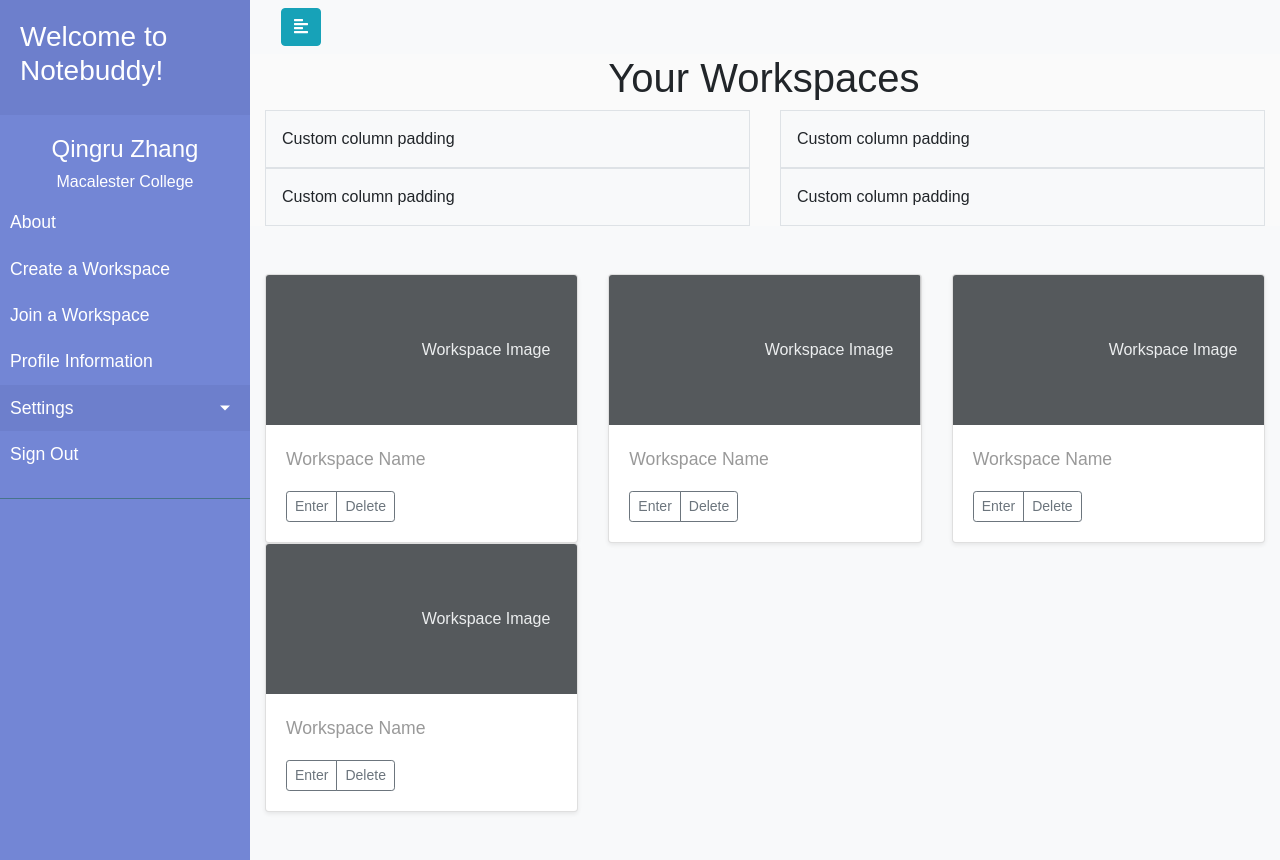
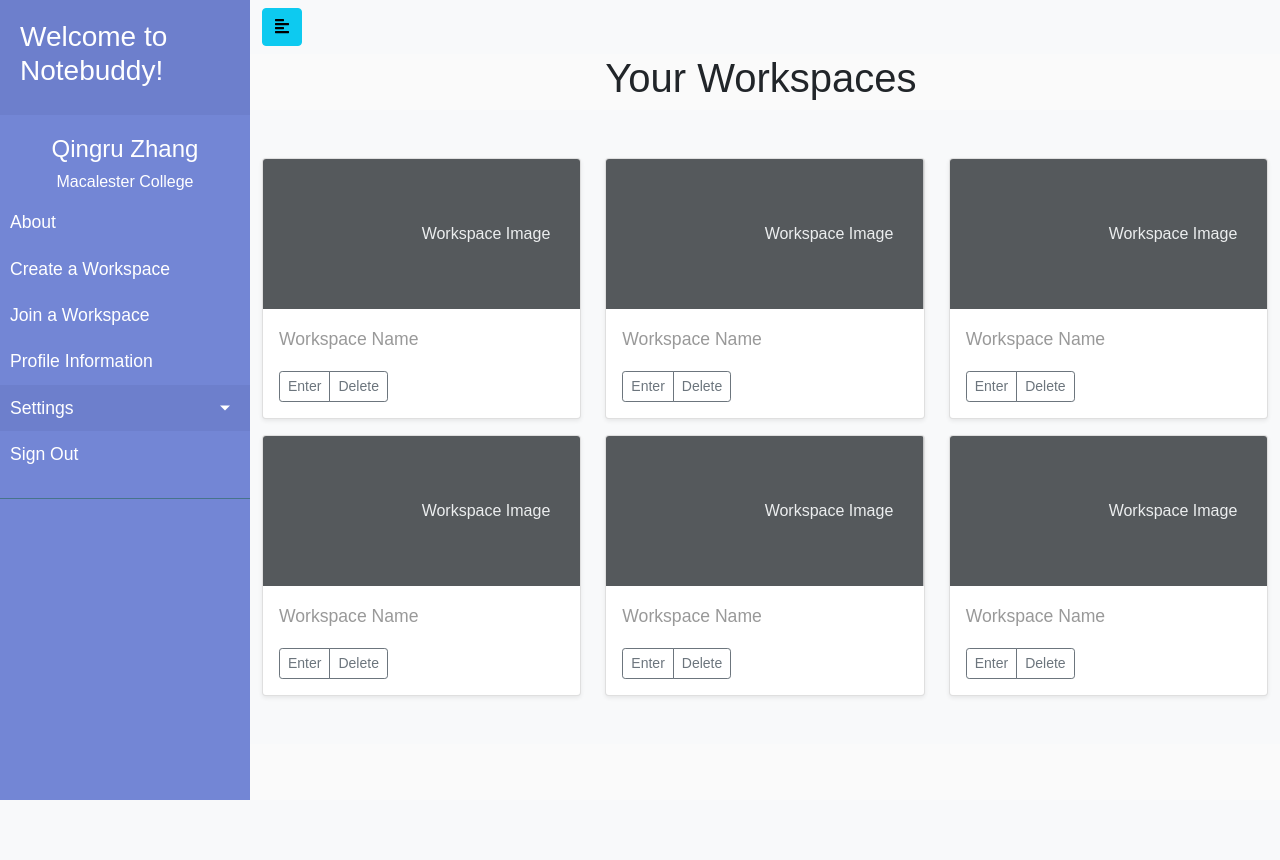
Before and after one commit to stephaniele/notebuddy, a Flask app: page / in a window 1280 px wide. After the commit the page ends 800 px from the top, so only its background shows below. Run offline with Flask 2, Linux system fonts and the light colour scheme; some libraries are stand-ins or nearby versions.

Commit message:
front-page design done

```diff
--- a/templates/homepage.html
+++ b/templates/homepage.html
@@ -4,10 +4,14 @@
     <!-- Required meta tags -->
     <meta charset="utf-8">
     <meta name="viewport" content="width=device-width, initial-scale=1, shrink-to-fit=no">
-    <link rel="stylesheet" href="https://stackpath.bootstrapcdn.com/bootstrap/4.3.1/css/bootstrap.min.css" integrity="sha384-ggOyR0iXCbMQv3Xipma34MD+dH/1fQ784/j6cY/iJTQUOhcWr7x9JvoRxT2MZw1T" crossorigin="anonymous">
+    <!-- Bootstrap CSS -->
+    <link href="https://cdn.jsdelivr.net/npm/bootstrap@5.0.2/dist/css/bootstrap.min.css" rel="stylesheet" integrity="sha384-EVSTQN3/azprG1Anm3QDgpJLIm9Nao0Yz1ztcQTwFspd3yD65VohhpuuCOmLASjC" crossorigin="anonymous">
+    <!-- Sidebar CSS -->
     <link rel="stylesheet" href="../static/style.css" />
+    <!-- Awsome Font -->
     <script defer src="https://use.fontawesome.com/releases/v5.0.13/js/solid.js" integrity="sha384-tzzSw1/Vo+0N5UhStP3bvwWPq+uvzCMfrN1fEFe+xBmv1C/AtVX5K0uZtmcHitFZ" crossorigin="anonymous"></script>
     <script defer src="https://use.fontawesome.com/releases/v5.0.13/js/fontawesome.js" integrity="sha384-6OIrr52G08NpOFSZdxxz1xdNSndlD4vdcf/q2myIUVO0VsqaGHJsB0RaBE01VTOY" crossorigin="anonymous"></script>
+
     <title>Welcome to notebuddy</title>
   </head>
 
@@ -70,27 +74,12 @@
                     </div>
                 </div>
             </div>
-            <div class="container overflow-hidden">
-                <div class="row gy-5">
-                  <div class="col-6">
-                    <div class="p-3 border bg-light">Custom column padding</div>
-                  </div>
-                  <div class="col-6">
-                    <div class="p-3 border bg-light">Custom column padding</div>
-                  </div>
-                  <div class="col-6">
-                    <div class="p-3 border bg-light">Custom column padding</div>
-                  </div>
-                  <div class="col-6">
-                    <div class="p-3 border bg-light">Custom column padding</div>
-                  </div>
-                </div>
-              </div>
+
             <div class="album py-5 bg-light">
 
                 <div class="container">
 
-                  <div class="row row-cols-1 row-cols-sm-2 row-cols-md-3 gy-5">
+                  <div class="row row-cols-1 row-cols-sm-2 row-cols-md-3 gy-3">
 
                     <div class="col-md-4">
                       <div class="card shadow-sm">
@@ -156,6 +145,37 @@
                         </div>
                       </div>
 
+                      <div class="col-md-4">
+                        <div class="card shadow-sm">
+                          <svg class="bd-placeholder-img card-img-top" width="100%" height="150" xmlns="http://www.w3.org/2000/svg" role="img" aria-label="Placeholder: Thumbnail" preserveAspectRatio="xMidYMid slice" focusable="false"><title>Placeholder</title><rect width="100%" height="100%" fill="#55595c"/><text x="50%" y="50%" fill="#eceeef" dy=".3em">Workspace Image</text></svg>
+
+                          <div class="card-body">
+                            <p class="card-text">Workspace Name</p>
+                            <div class="d-flex justify-content-between align-items-center">
+                              <div class="btn-group">
+                                <button type="button" class="btn btn-sm btn-outline-secondary">Enter</button>
+                                <button type="button" class="btn btn-sm btn-outline-secondary">Delete</button>
+                              </div>
+                            </div>
+                          </div>
+                        </div>
+                      </div>
+
+                      <div class="col-md-4">
+                        <div class="card shadow-sm">
+                          <svg class="bd-placeholder-img card-img-top" width="100%" height="150" xmlns="http://www.w3.org/2000/svg" role="img" aria-label="Placeholder: Thumbnail" preserveAspectRatio="xMidYMid slice" focusable="false"><title>Placeholder</title><rect width="100%" height="100%" fill="#55595c"/><text x="50%" y="50%" fill="#eceeef" dy=".3em">Workspace Image</text></svg>
+
+                          <div class="card-body">
+                            <p class="card-text">Workspace Name</p>
+                            <div class="d-flex justify-content-between align-items-center">
+                              <div class="btn-group">
+                                <button type="button" class="btn btn-sm btn-outline-secondary">Enter</button>
+                                <button type="button" class="btn btn-sm btn-outline-secondary">Delete</button>
+                              </div>
+                            </div>
+                          </div>
+                        </div>
+                      </div>
 
 
 
@@ -166,15 +186,10 @@
 
         </div>
     </div>
-
-
-
-  <!-- Optional JavaScript -->
-    <!-- jQuery first, then Popper.js, then Bootstrap JS -->
-    <script src="https://code.jquery.com/jquery-3.3.1.slim.min.js" integrity="sha384-q8i/X+965DzO0rT7abK41JStQIAqVgRVzpbzo5smXKp4YfRvH+8abtTE1Pi6jizo" crossorigin="anonymous"></script>
-    <script src="https://cdnjs.cloudflare.com/ajax/libs/popper.js/1.14.7/umd/popper.min.js" integrity="sha384-UO2eT0CpHqdSJQ6hJty5KVphtPhzWj9WO1clHTMGa3JDZwrnQq4sF86dIHNDz0W1" crossorigin="anonymous"></script>
-    <script src="https://stackpath.bootstrapcdn.com/bootstrap/4.3.1/js/bootstrap.min.js" integrity="sha384-JjSmVgyd0p3pXB1rRibZUAYoIIy6OrQ6VrjIEaFf/nJGzIxFDsf4x0xIM+B07jRM" crossorigin="anonymous"></script>
-
+    <!-- JQuery -->
+    <script src="https://ajax.googleapis.com/ajax/libs/jquery/3.5.1/jquery.min.js"></script>
+    <!-- Bootstrap -->
+    <script src="https://cdn.jsdelivr.net/npm/bootstrap@5.0.2/dist/js/bootstrap.bundle.min.js" integrity="sha384-MrcW6ZMFYlzcLA8Nl+NtUVF0sA7MsXsP1UyJoMp4YLEuNSfAP+JcXn/tWtIaxVXM" crossorigin="anonymous"></script>
     <script>
         $(document).ready(function () {
             $('#sidebarCollapse').on('click', function () {
```
